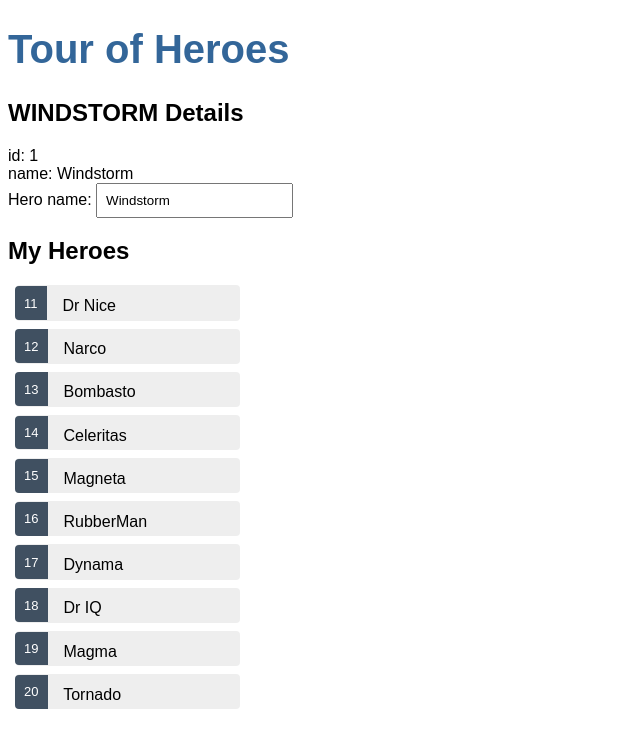
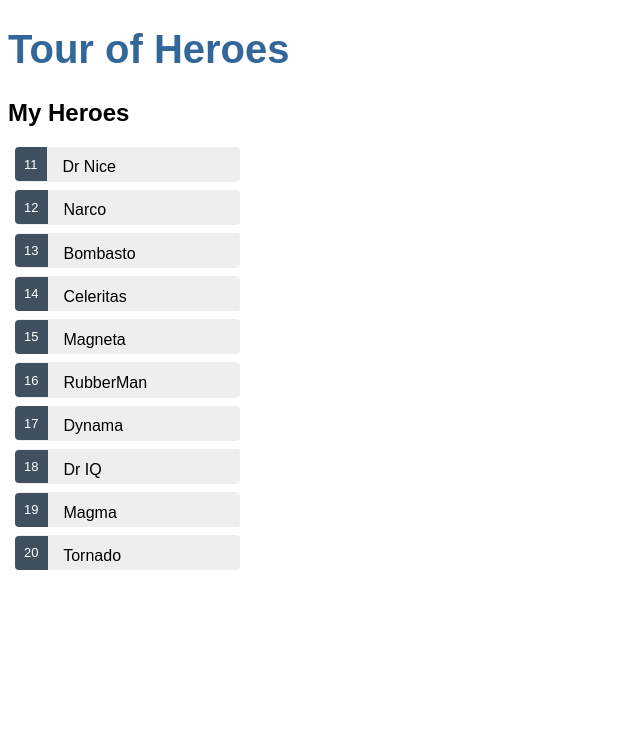
Before and after one commit to ianrboyle/angular-tour-of-heroes, an Angular app: page / in a window 1280 px wide. Shown: the top 748 px of the page, without its empty margins (0-640 px from the left). Built offline with nearby package versions, Linux system fonts and the light colour scheme.

Commit message:
introduces *ngIf and class binding

```diff
--- a/src/app/heroes/heroes.component.html
+++ b/src/app/heroes/heroes.component.html
@@ -1,15 +1,17 @@
-<h2>{{hero.name | uppercase}} Details</h2>
-<div><span>id: </span>{{hero.id}}</div>
-<div><span>name: </span>{{hero.name}}</div>
+<div *ngIf="selectedHero">
 
-<div>
-  <label for="name">Hero name: </label>
-  <input id="name" [(ngModel)]="hero.name" placeholder="name">
+  <h2>{{selectedHero.name | uppercase}} Details</h2>
+  <div><span>id: </span>{{selectedHero.id}}</div>
+  <div>
+    <label for="hero-name">Hero name: </label>
+    <input id="hero-name" [(ngModel)]="selectedHero.name" placeholder="name">
+  </div>
+
 </div>
 
 <h2>My Heroes</h2>
 <ul class="heroes">
-  <li *ngFor="let hero of heroes">
+  <li [class.selected]="hero === selectedHero" *ngFor="let hero of heroes" (click)="onSelect(hero)">
     <span class="badge">{{hero.id}}</span> {{hero.name}}
   </li>
 </ul>
--- a/src/app/heroes/heroes.component.ts
+++ b/src/app/heroes/heroes.component.ts
@@ -7,11 +7,16 @@
   styleUrls: ['./heroes.component.css']
 })
 export class HeroesComponent implements OnInit {
-  hero : Hero = {
-    id: 1,
-    name: "Windstorm"
-  };
+  // hero : Hero = {
+  //   id: 1,
+  //   name: "Windstorm"
+  // };
   heroes = HEROES;
+
+  selectedHero?: Hero;
+  onSelect(hero: Hero): void {
+  this.selectedHero = hero;
+}
   constructor() { }
 
   ngOnInit(): void {
```
